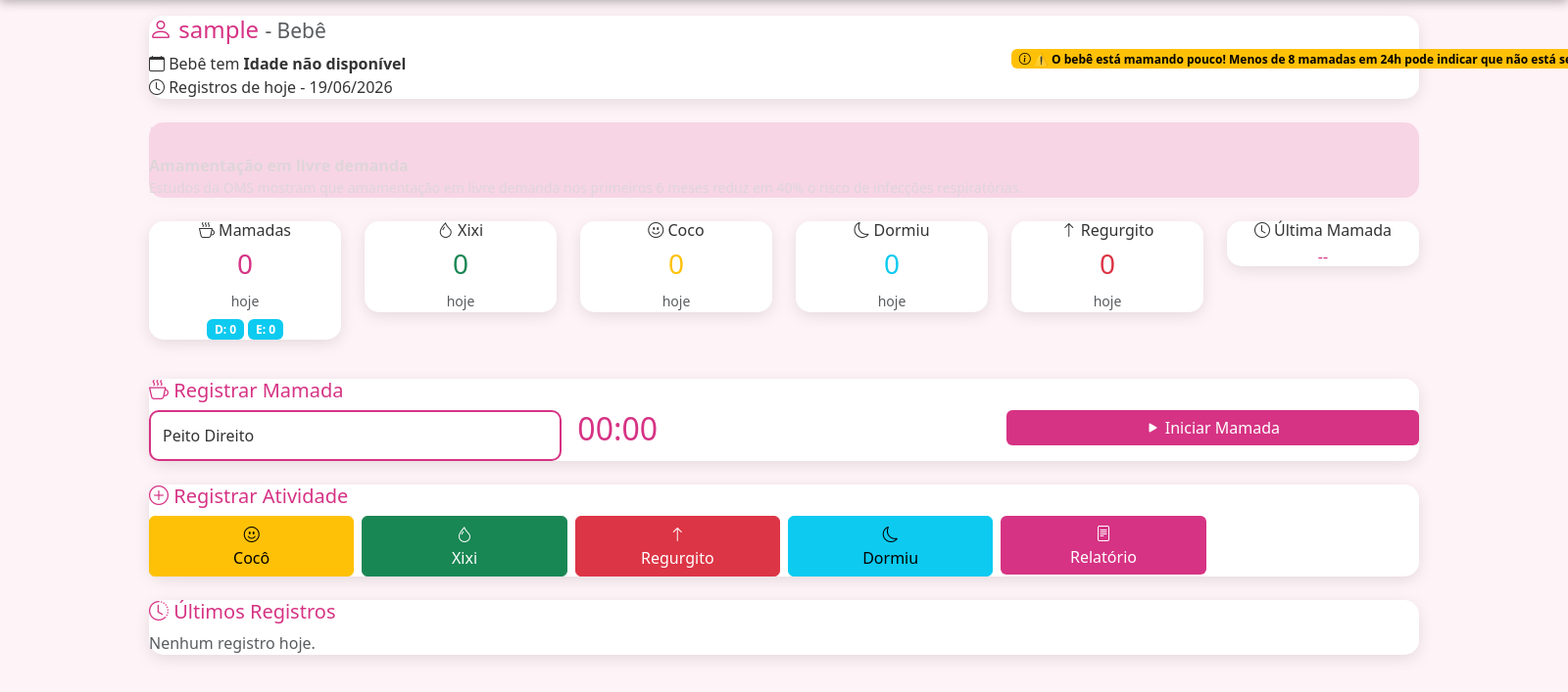
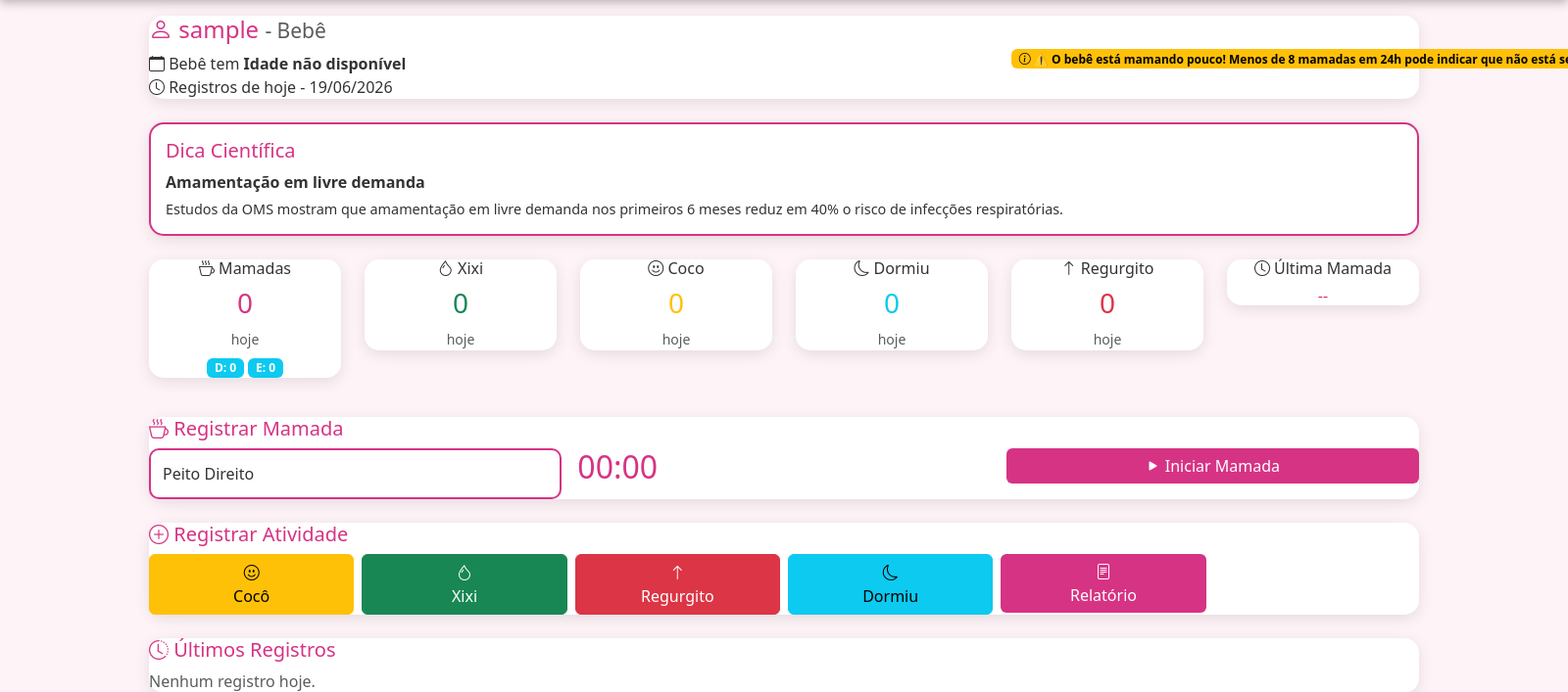
Before and after one commit to apvirtualfilmes-coder/mamae-bebe, a Flask app: page /dashboard in a window 1600 px wide; the page is wider, and only the part inside the window is pictured. Shown: the part 56-763 px from the top of that part at 98% size. Run offline with Flask 3, Linux system fonts and the light colour scheme; the visitor is signed in with stand-in values (Sample User, id 1); data comes from the database, SQL or seed files in the repository; data that the repository does not hold is empty.

Commit message:
Corrigindo cor da dica científica com style inline

```diff
--- a/templates/dashboard.html
+++ b/templates/dashboard.html
@@ -38,13 +38,13 @@
 {% if dica %}
 <div class="row mb-4">
     <div class="col-12">
-        <div class="card-leag bg-primario-light">
+        <div class="card-leag" style="background-color: var(--cor-fundo-card); border: 2px solid var(--cor-primaria); border-radius: 15px; padding: 15px;">
             <div class="card-body">
-                <h5 class="texto-primario">
+                <h5 style="color: var(--cor-primaria) !important;">
                     <i class="bi bi-flask"></i> Dica Científica
                 </h5>
-                <p class="mb-0 texto-dica"><strong>{{ dica.titulo }}</strong></p>
-                <p class="mb-0 small texto-dica">{{ dica.descricao }}</p>
+                <p style="color: var(--cor-texto) !important; font-weight: bold; margin-bottom: 5px;">{{ dica.titulo }}</p>
+                <p style="color: var(--cor-texto) !important; font-size: 0.9rem; margin-bottom: 0;">{{ dica.descricao }}</p>
             </div>
         </div>
     </div>
```
